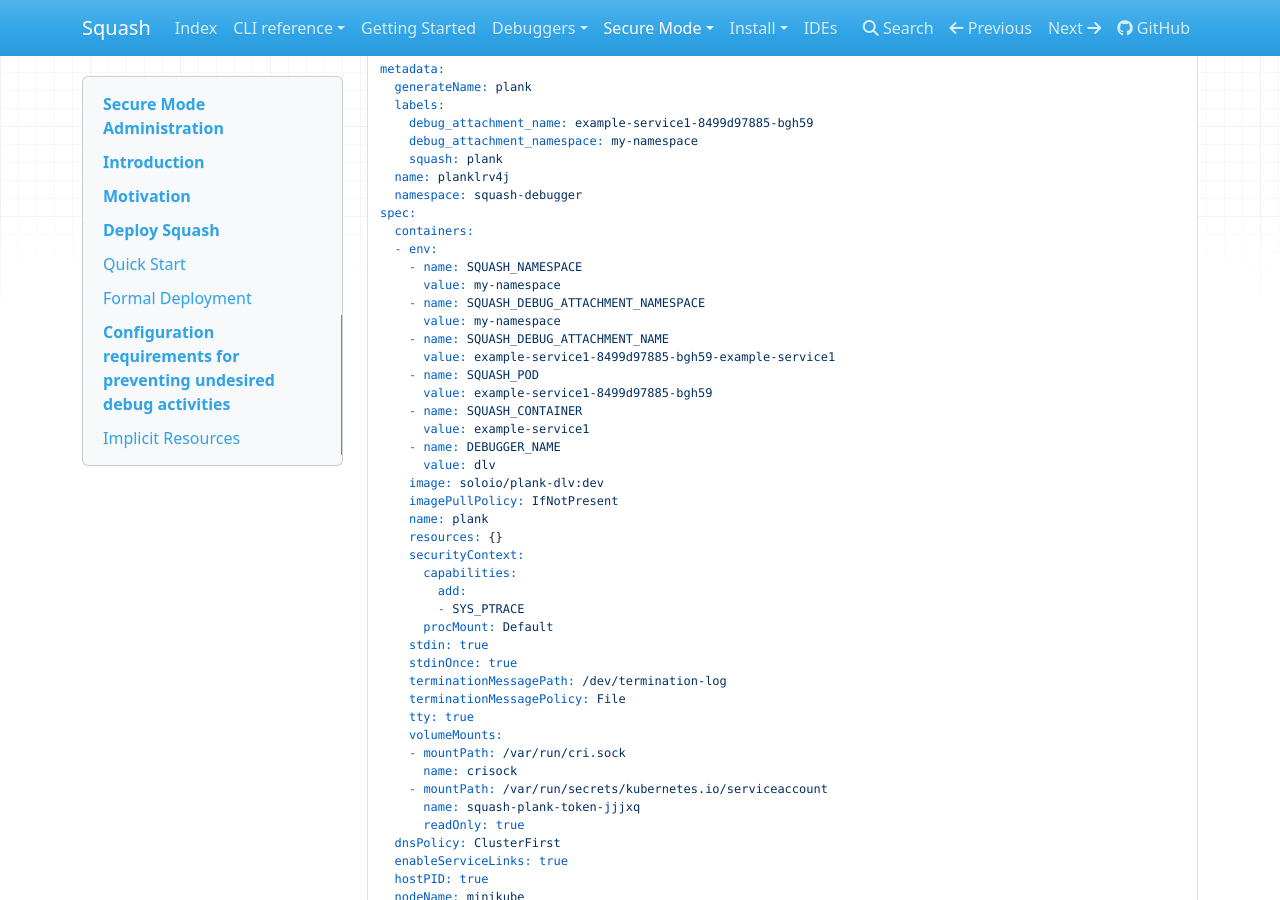
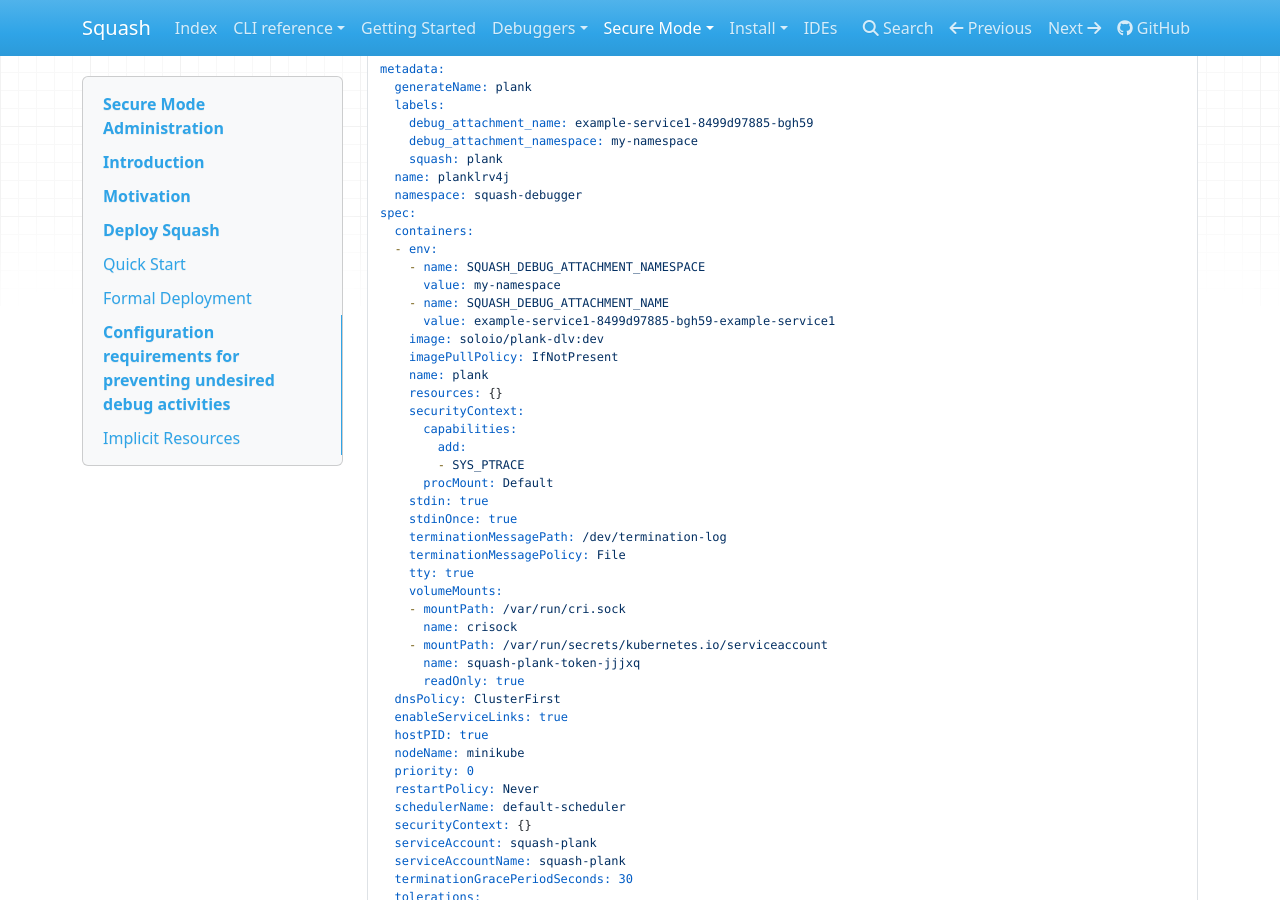
Before and after one commit to solo-io/squash, an MkDocs documentation site: the page built from docs/secure_mode/admin.md, in a window 1280 px wide and 900 px high, scrolled down 6702 px. Built offline with MkDocs 1.6.1, drawn with Linux system fonts in a browser that asks for light colours; nearby versions of some CDN libraries.

```diff
--- a/docs/secure_mode/admin.md
+++ b/docs/secure_mode/admin.md
@@ -318,18 +318,10 @@ metadata:
 spec:
   containers:
   - env:
-    - name: SQUASH_NAMESPACE
-      value: my-namespace
     - name: SQUASH_DEBUG_ATTACHMENT_NAMESPACE
       value: my-namespace
     - name: SQUASH_DEBUG_ATTACHMENT_NAME
       value: example-service1-8499d97885-bgh59-example-service1
-    - name: SQUASH_POD
-      value: example-service1-8499d97885-bgh59
-    - name: SQUASH_CONTAINER
-      value: example-service1
-    - name: DEBUGGER_NAME
-      value: dlv
     image: soloio/plank-dlv:dev
     imagePullPolicy: IfNotPresent
     name: plank
```
Also changed, not shown: 1 other file.
